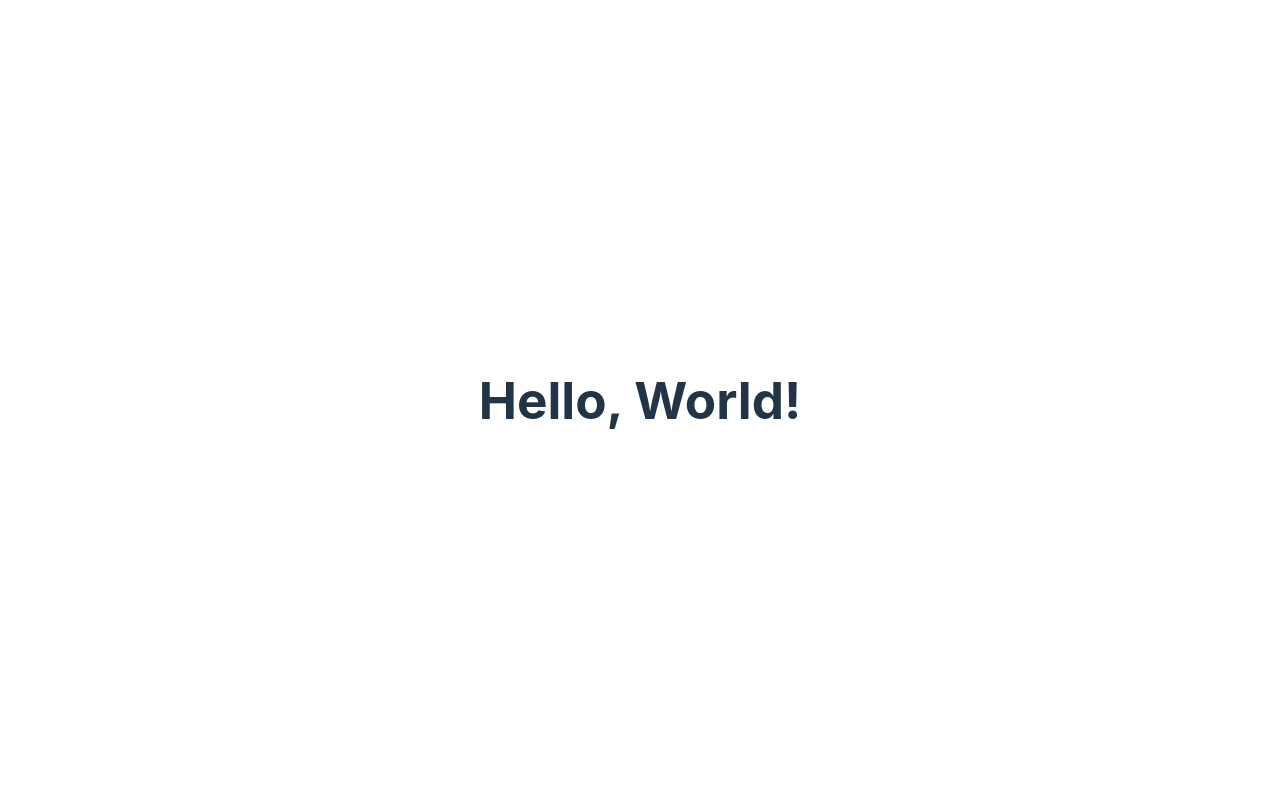
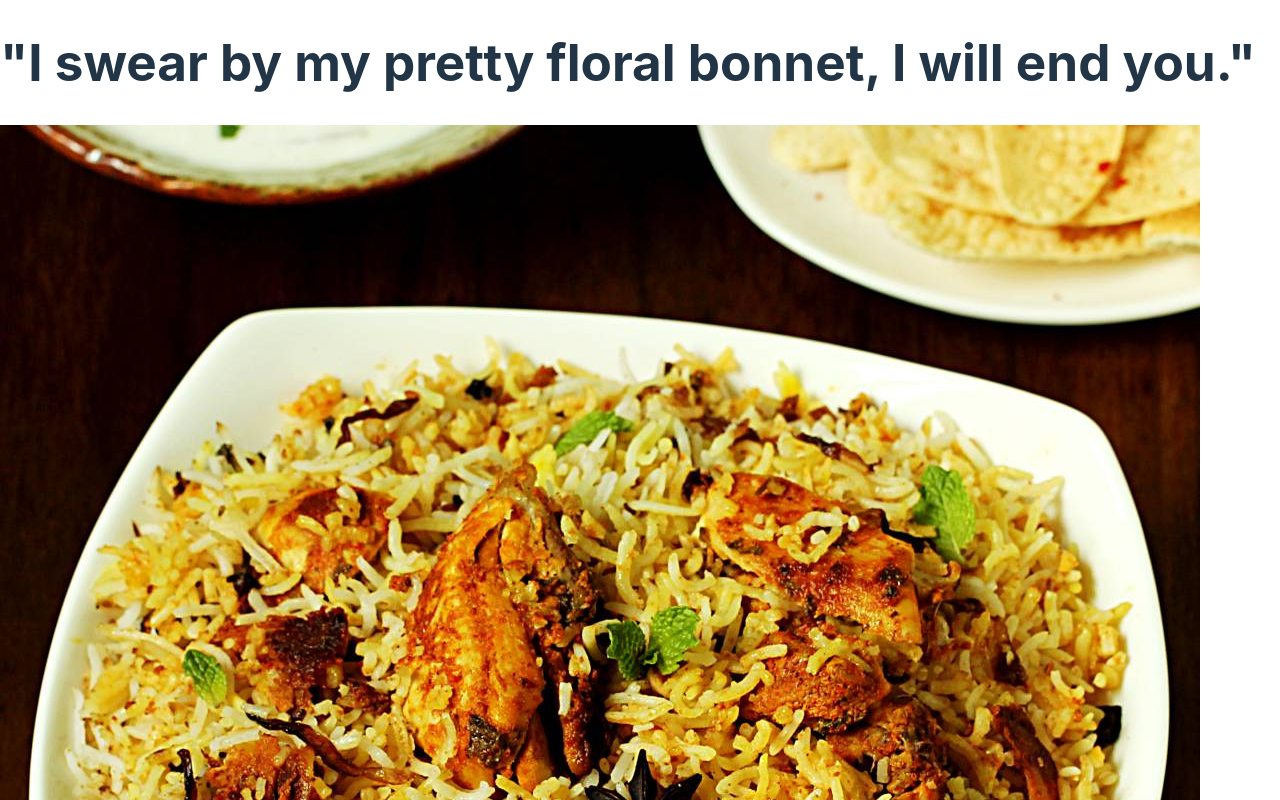
Before and after one commit to Suryakumar-Selvakumar/Practice-React, a React (Vite) app: page / in a window 1280 px wide. Shown: the top 800 px of the page. Built offline with nearby package versions, Linux system fonts and the light colour scheme.

Commit message:
feat(`img`): Add an image component to react
Mess around with the way importing and exporting of react components
works

```diff
--- a/src/App.jsx
+++ b/src/App.jsx
@@ -8,9 +8,7 @@ function App() {
 
   return (
     <>
-
       <h1>Hello, World!</h1>
-
     </>
   )
 }
--- /dev/null
+++ b/src/Food.jsx
@@ -0,0 +1,5 @@
+function Food() {
+  return <img src="/cb.jpg" alt="chicken biryani" />;
+}
+
+export { Food };
--- /dev/null
+++ b/src/Greeting.jsx
@@ -0,0 +1,5 @@
+export default function Greeting() {
+  return (
+    <h1>&quot;I swear by my pretty floral bonnet, I will end you.&quot;</h1>
+  );
+}
--- a/src/main.jsx
+++ b/src/main.jsx
@@ -1,10 +1,13 @@
-import { StrictMode } from 'react'
-import { createRoot } from 'react-dom/client'
-import App from './App.jsx'
-import './index.css'
+import { StrictMode } from "react";
+import { createRoot } from "react-dom/client";
+// import App from "./App.jsx";
+import Greeting from "./Greeting.jsx";
+import { Food } from "./Food.jsx";
+import "./index.css";
 
-createRoot(document.getElementById('root')).render(
+createRoot(document.getElementById("root")).render(
   <StrictMode>
-    <App />
-  </StrictMode>,
-)
+    <Greeting />
+    <Food />
+  </StrictMode>
+);
```
Also changed, not shown: public/cb.jpg (added).
